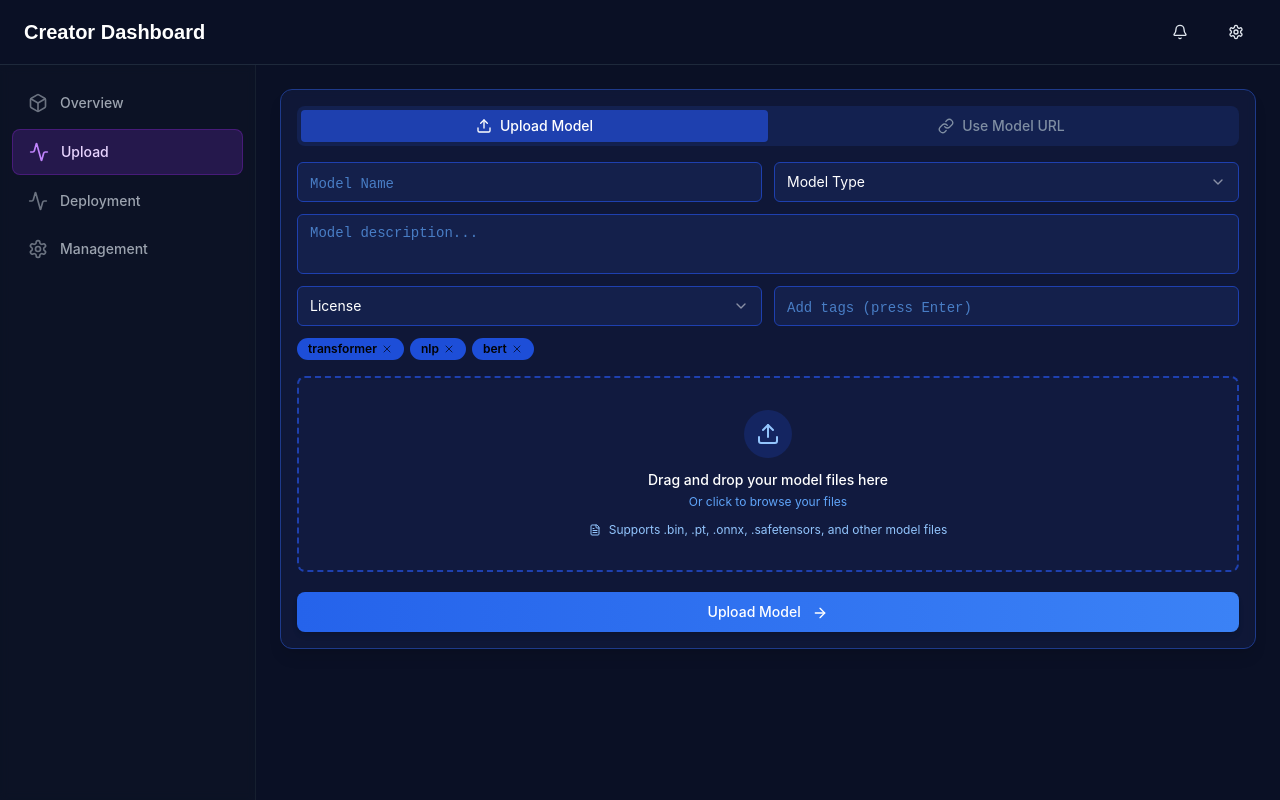
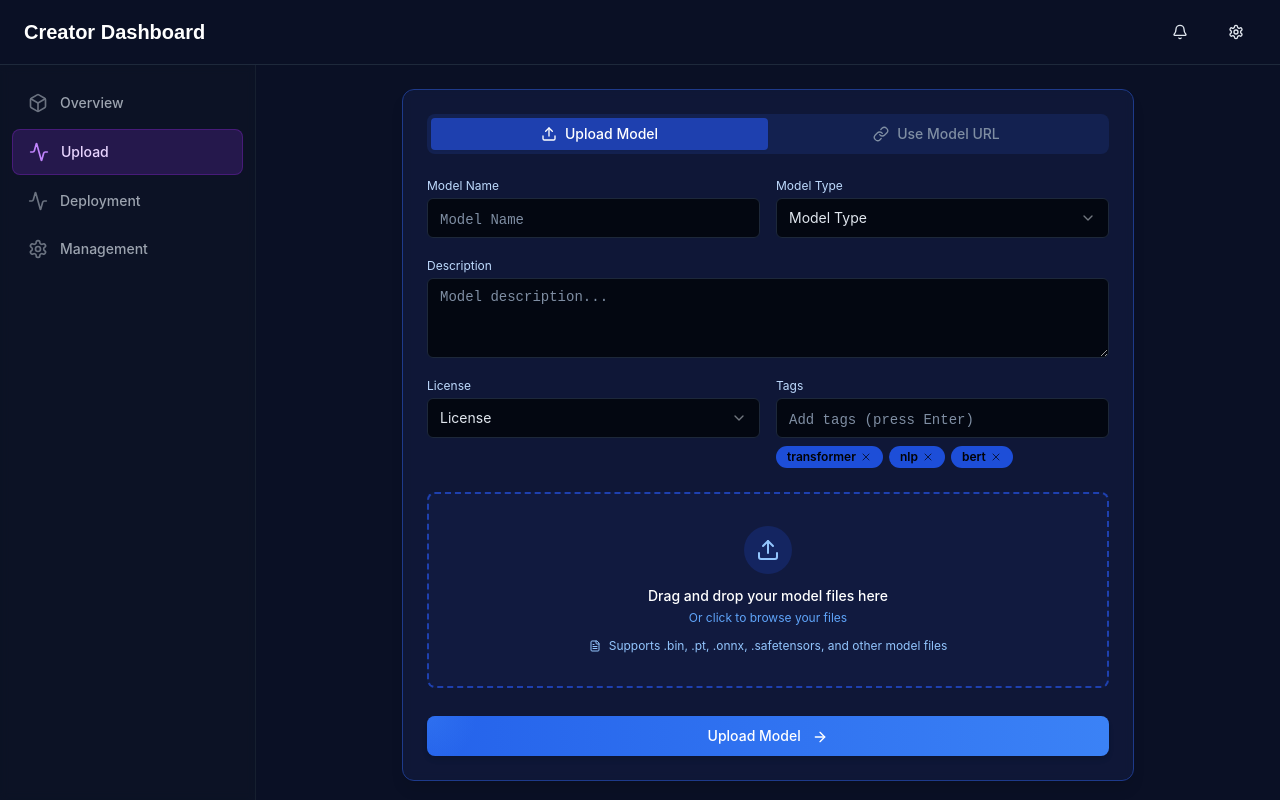
Before and after one commit to techsrishti/publikai-mvp, a Next.js app: page /creator-dashboard in a window 1280 px wide. Both pictures are taken after a click on the button "Upload". Built offline with nearby package versions, Linux system fonts and the light colour scheme.

Commit message:
refactor: enhance model upload functionality and improve UI components

```diff
--- a/src/components/model-upload.tsx
+++ b/src/components/model-upload.tsx
@@ -1,15 +1,15 @@
 "use client"
 
 import type React from "react"
-import { useState, useRef, useEffect, useTransition } from "react"
+import { useState, useRef, useEffect } from "react"
 import { Button } from "@/components/ui/button"
 import { Input } from "@/components/ui/input"
 import { Textarea } from "@/components/ui/textarea"
 import { Select, SelectContent, SelectItem, SelectTrigger, SelectValue } from "@/components/ui/select"
-import { Card, CardContent, CardDescription, CardHeader, CardTitle } from "@/components/ui/card"
+import { Card, CardContent } from "@/components/ui/card"
 import { FileUploader } from "@/components/file-uploader"
 import { Badge } from "@/components/ui/badge"
-import { ArrowRight, Info, Upload, LinkIcon, X } from "lucide-react"
+import { ArrowRight, Upload, LinkIcon, X } from "lucide-react"
 import { Tabs, TabsContent, TabsList, TabsTrigger } from "@/components/ui/tabs"
 import { uploadModelAction } from "../app/creator-dashboard/model-actions"
 
@@ -29,9 +29,10 @@ export function ModelUpload({ addNotification }: ModelUploadProps) {
   })
   const [urlFields, setUrlFields] = useState({
     organizationName: "",
-    modelName: "",
+    modelName: "", // Hugging Face model name
+    userModelName: "", // User's own model name
     description: "",
-    modelType: "",
+    modelType: "", // Not required for URL
     license: "",
     tags: ["transformer", "nlp", "bert"],
     tagInput: "",
@@ -41,7 +42,6 @@ export function ModelUpload({ addNotification }: ModelUploadProps) {
   const [isHovering, setIsHovering] = useState(false)
   const [loadingUpload, setLoadingUpload] = useState(false)
   const [loadingUrl, setLoadingUrl] = useState(false)
-  const [isPending, startTransition] = useTransition()
 
   const handleMouseMove = (e: React.MouseEvent<HTMLButtonElement>) => {
     const rect = e.currentTarget.getBoundingClientRect()
@@ -51,7 +51,7 @@ export function ModelUpload({ addNotification }: ModelUploadProps) {
     })
   }
 
-  const handleUploadChange = (field: string, value: any) => {
+  const handleUploadChange = (field: string, value: string) => {
     setUploadFields((prev) => ({ ...prev, [field]: value }))
   }
   const handleUploadTagInputKeyDown = (e: React.KeyboardEvent<HTMLInputElement>) => {
@@ -72,7 +72,7 @@ export function ModelUpload({ addNotification }: ModelUploadProps) {
     addNotification("info", `${selectedFiles.length} file(s) selected`)
   }
 
-  const handleUrlChange = (field: string, value: any) => {
+  const handleUrlChange = (field: string, value: string) => {
     setUrlFields((prev) => ({ ...prev, [field]: value }))
   }
   const handleUrlTagInputKeyDown = (e: React.KeyboardEvent<HTMLInputElement>) => {
@@ -94,8 +94,8 @@ export function ModelUpload({ addNotification }: ModelUploadProps) {
     return modelName && description && modelType && license
   }
   function validateUrlFields() {
-    const { organizationName, modelName, description, modelType, license } = urlFields
-    return organizationName && modelName && description && modelType && license
+    const { organizationName, modelName, userModelName, description, license } = urlFields
+    return organizationName && modelName && userModelName && description && license
   }
 
   async function handleUploadAction(formData: FormData) {
@@ -140,7 +140,9 @@ export function ModelUpload({ addNotification }: ModelUploadProps) {
       formData.set("url", fullUrl)
       formData.set("description", urlFields.description)
       formData.set("modelName", urlFields.modelName)
+      formData.set("name", urlFields.userModelName) // Ensure 'name' is set for backend compatibility
       formData.set("urlModelType", urlFields.modelType)
+      formData.set("modelType", urlFields.modelType) // Ensure 'modelType' is set for backend compatibility
       formData.set("license", urlFields.license)
       formData.set("tags", urlFields.tags.join(","))
       formData.set("sourceType", "URL")
@@ -170,10 +172,10 @@ export function ModelUpload({ addNotification }: ModelUploadProps) {
 
   return (
     <div className="space-y-4">
-      <Card className="bg-blue-950/40 border-blue-900 backdrop-blur-sm rounded-xl shadow-lg">
-        <CardContent className="p-4">
+      <Card className="bg-blue-950/40 border-blue-900 backdrop-blur-sm rounded-xl shadow-lg w-[75%] max-w-5xl mx-auto">
+        <CardContent className="p-6">
           <Tabs defaultValue="upload" className="w-full">
-            <TabsList className="grid w-full grid-cols-2 mb-4 bg-blue-900/30 rounded-lg overflow-hidden">
+            <TabsList className="grid w-full grid-cols-2 mb-6 bg-blue-900/30 rounded-lg overflow-hidden">
               <TabsTrigger value="upload" className="data-[state=active]:bg-blue-800 data-[state=active]:text-white transition-colors duration-200">
                 <Upload className="mr-2 h-4 w-4" />
                 Upload Model
@@ -183,25 +185,26 @@ export function ModelUpload({ addNotification }: ModelUploadProps) {
                 Use Model URL
               </TabsTrigger>
             </TabsList>
-
             <TabsContent value="upload">
-              <form className="space-y-3" action={handleUploadAction}>
-                <div className="grid gap-3 sm:grid-cols-2">
-                  <div>
+              <form className="space-y-5" action={handleUploadAction}>
+                <div className="grid gap-4 sm:grid-cols-2">
+                  <div className="flex flex-col items-start">
+                    <label htmlFor="model-name" className="text-blue-200 text-xs mb-1">Model Name</label>
                     <Input
                       id="model-name"
                       value={uploadFields.modelName}
                       onChange={(e) => handleUploadChange("modelName", e.target.value)}
                       placeholder="Model Name"
-                      className="bg-blue-950/70 border-blue-800 text-white placeholder:text-blue-400/70"
+                      className="w-full max-w-full"
                     />
                   </div>
-                  <div>
+                  <div className="flex flex-col items-start">
+                    <label htmlFor="model-type" className="text-blue-200 text-xs mb-1">Model Type</label>
                     <Select value={uploadFields.modelType} onValueChange={(v) => handleUploadChange("modelType", v)}>
-                      <SelectTrigger className="bg-blue-950/70 border-blue-800 text-white w-full">
+                      <SelectTrigger className="w-full max-w-full">
                         <SelectValue placeholder="Model Type" />
                       </SelectTrigger>
-                      <SelectContent className="bg-blue-950 border-blue-800 text-white">
+                      <SelectContent>
                         <SelectItem value="text-classification">Text Classification</SelectItem>
                         <SelectItem value="token-classification">Token Classification</SelectItem>
                         <SelectItem value="question-answering">Question Answering</SelectItem>
@@ -214,23 +217,24 @@ export function ModelUpload({ addNotification }: ModelUploadProps) {
                     </Select>
                   </div>
                 </div>
-
-                <div>
+                <div className="flex flex-col items-start">
+                  <label htmlFor="model-description" className="text-blue-200 text-xs mb-1">Description</label>
                   <Textarea
                     id="model-description"
                     value={uploadFields.description}
                     onChange={(e) => handleUploadChange("description", e.target.value)}
                     placeholder="Model description..."
-                    className="bg-blue-950/70 border-blue-800 text-white placeholder:text-blue-400/70 min-h-[60px] resize-none"
+                    className="w-full max-w-full"
                   />
                 </div>
-
-                <div className="grid gap-3 sm:grid-cols-2">
+                <div className="grid gap-4 sm:grid-cols-2">
+                  <div className="flex flex-col items-start">
+                    <label htmlFor="license" className="text-blue-200 text-xs mb-1">License</label>
                     <Select value={uploadFields.license} onValueChange={(v) => handleUploadChange("license", v)}>
-                    <SelectTrigger className="bg-blue-950/70 border-blue-800 text-white">
+                      <SelectTrigger className="w-full max-w-full">
                         <SelectValue placeholder="License" />
                       </SelectTrigger>
-                    <SelectContent className="bg-blue-950 border-blue-800 text-white">
+                      <SelectContent>
                         <SelectItem value="mit">MIT</SelectItem>
                         <SelectItem value="apache-2.0">Apache 2.0</SelectItem>
                         <SelectItem value="gpl-3.0">GPL 3.0</SelectItem>
@@ -240,19 +244,17 @@ export function ModelUpload({ addNotification }: ModelUploadProps) {
                         <SelectItem value="other">Other</SelectItem>
                       </SelectContent>
                     </Select>
-
-                  <div className="flex gap-2">
+                  </div>
+                  <div className="flex flex-col items-start">
+                    <label className="text-blue-200 text-xs mb-1">Tags</label>
                     <Input
                       value={uploadFields.tagInput}
                       onChange={(e) => handleUploadChange("tagInput", e.target.value)}
                       onKeyDown={handleUploadTagInputKeyDown}
                       placeholder="Add tags (press Enter)"
-                      className="bg-blue-950/70 border-blue-800 text-white placeholder:text-blue-400/70"
+                      className="w-full max-w-full"
                     />
-                  </div>
-                </div>
-
-                <div className="flex flex-wrap gap-1.5 mb-2">
+                    <div className="flex flex-wrap gap-1.5 mt-2">
                       {uploadFields.tags.map((tag, index) => (
                         <Badge key={index} className="bg-blue-700 hover:bg-blue-600 flex items-center gap-1 text-xs">
                           {tag}
@@ -264,7 +266,8 @@ export function ModelUpload({ addNotification }: ModelUploadProps) {
                         </Badge>
                       ))}
                     </div>
-
+                  </div>
+                </div>
                 <div className="pt-1">
                   <FileUploader onFilesSelected={handleUploadFilesSelected} />
                   {uploadFields.files.length > 0 && (
@@ -278,7 +281,6 @@ export function ModelUpload({ addNotification }: ModelUploadProps) {
                     </div>
                   )}
                 </div>
-
                 <div className="pt-2">
                   <Button
                     ref={uploadBtnRef}
@@ -287,7 +289,7 @@ export function ModelUpload({ addNotification }: ModelUploadProps) {
                     onMouseMove={handleMouseMove}
                     onMouseEnter={() => setIsHovering(true)}
                     onMouseLeave={() => setIsHovering(false)}
-                    disabled={loadingUpload || isPending}
+                    disabled={loadingUpload}
                   >
                     <span className="relative z-10">
                       {loadingUpload ? "Uploading..." : "Upload Model"} <ArrowRight className="ml-2 h-4 w-4 inline" />
@@ -295,52 +297,75 @@ export function ModelUpload({ addNotification }: ModelUploadProps) {
                     <span
                       className="glow-effect absolute w-[100px] h-[100px] rounded-full pointer-events-none"
                       style={{
-                        background: "radial-gradient(circle, rgba(59, 130, 246, 0.6) 0%, rgba(59, 130, 246, 0) 70%)",
+                        background: "radial-gradient(circle, rgba(59, 130, 246, 0.4) 0%, transparent 70%)",
                         transform: "translate(-50%, -50%)",
-                        left: mousePosition.x,
-                        top: mousePosition.y,
-                        opacity: isHovering ? 1 : 0,
-                        transition: "opacity 0.2s ease",
+                        pointerEvents: "none",
+                        left: `${mousePosition.x}px`,
+                        top: `${mousePosition.y}px`,
                       }}
                     />
                   </Button>
                 </div>
               </form>
             </TabsContent>
-
             <TabsContent value="url">
-              <form className="space-y-3" action={handleUrlAction}>
-                <div className="flex items-center gap-2">
-                  <div className="bg-blue-900/50 text-blue-300 px-2 py-1.5 rounded-l-md border border-blue-800 border-r-0 text-sm">
-                    huggingface.co/
-                  </div>
-                  <div className="flex-1 flex">
+              <form className="space-y-5" action={async (formData) => {
+                if (!formData.get("name")) {
+                  formData.set("name", formData.get("userModelName") || "")
+                }
+                await handleUrlAction(formData)
+              }}>
+                <input type="hidden" name="name" value={urlFields.userModelName} />
+                <div className="grid gap-4 sm:grid-cols-2">
+                  <div className="flex flex-col items-start">
+                    <label htmlFor="org-name" className="text-blue-200 text-xs mb-1">Organization Name</label>
                     <Input
-                      id="organization-name"
+                      id="org-name"
                       value={urlFields.organizationName}
                       onChange={(e) => handleUrlChange("organizationName", e.target.value)}
-                      placeholder="organization"
-                      className="rounded-none bg-blue-950/70 border-blue-800 text-white placeholder:text-blue-400/70 border-r-0 text-sm"
+                      placeholder="Organization Name"
+                      className="w-full max-w-full"
                     />
-                    <div className="bg-blue-900/50 text-blue-300 px-2 py-1.5 border border-blue-800 border-r-0 border-l-0 text-sm">
-                      /
                   </div>
+                  <div className="flex flex-col items-start">
+                    <label htmlFor="url-model-name" className="text-blue-200 text-xs mb-1">Hugging Face Model Name</label>
                     <Input
-                      id="model-name"
+                      id="url-model-name"
                       value={urlFields.modelName}
                       onChange={(e) => handleUrlChange("modelName", e.target.value)}
-                      placeholder="model-name"
-                      className="rounded-none rounded-r-md bg-blue-950/70 border-blue-800 text-white placeholder:text-blue-400/70 text-sm"
+                      placeholder="Model Name from Hugging Face"
+                      className="w-full max-w-full"
+                    />
+                  </div>
+                  <div className="flex flex-col items-start">
+                    <label htmlFor="user-model-name" className="text-blue-200 text-xs mb-1">Your Model Name</label>
+                    <Input
+                      id="user-model-name"
+                      value={urlFields.userModelName}
+                      onChange={(e) => handleUrlChange("userModelName", e.target.value)}
+                      placeholder="Your Model Name"
+                      className="w-full max-w-full"
                     />
                   </div>
                 </div>
-
-                <div className="grid gap-3 sm:grid-cols-2">
+                <div className="flex flex-col items-start">
+                  <label htmlFor="url-model-description" className="text-blue-200 text-xs mb-1">Description</label>
+                  <Textarea
+                    id="url-model-description"
+                    value={urlFields.description}
+                    onChange={(e) => handleUrlChange("description", e.target.value)}
+                    placeholder="Model description..."
+                    className="w-full max-w-full"
+                  />
+                </div>
+                <div className="grid gap-4 sm:grid-cols-2">
+                  <div className="flex flex-col items-start">
+                    <label htmlFor="url-model-type" className="text-blue-200 text-xs mb-1">Model Type</label>
                     <Select value={urlFields.modelType} onValueChange={(v) => handleUrlChange("modelType", v)}>
-                    <SelectTrigger className="bg-blue-950/70 border-blue-800 text-white">
+                      <SelectTrigger className="w-full max-w-full">
                         <SelectValue placeholder="Model Type" />
                       </SelectTrigger>
-                    <SelectContent className="bg-blue-950 border-blue-800 text-white">
+                      <SelectContent>
                         <SelectItem value="text-classification">Text Classification</SelectItem>
                         <SelectItem value="token-classification">Token Classification</SelectItem>
                         <SelectItem value="question-answering">Question Answering</SelectItem>
@@ -351,12 +376,14 @@ export function ModelUpload({ addNotification }: ModelUploadProps) {
                         <SelectItem value="other">Other</SelectItem>
                       </SelectContent>
                     </Select>
-
+                  </div>
+                  <div className="flex flex-col items-start">
+                    <label htmlFor="url-license" className="text-blue-200 text-xs mb-1">License</label>
                     <Select value={urlFields.license} onValueChange={(v) => handleUrlChange("license", v)}>
-                    <SelectTrigger className="bg-blue-950/70 border-blue-800 text-white">
+                      <SelectTrigger className="w-full max-w-full">
                         <SelectValue placeholder="License" />
                       </SelectTrigger>
-                    <SelectContent className="bg-blue-950 border-blue-800 text-white">
+                      <SelectContent>
                         <SelectItem value="mit">MIT</SelectItem>
                         <SelectItem value="apache-2.0">Apache 2.0</SelectItem>
                         <SelectItem value="gpl-3.0">GPL 3.0</SelectItem>
@@ -367,28 +394,17 @@ export function ModelUpload({ addNotification }: ModelUploadProps) {
                       </SelectContent>
                     </Select>
                   </div>
-
-                <div>
-                  <Textarea
-                    id="model-description"
-                    value={urlFields.description}
-                    onChange={(e) => handleUrlChange("description", e.target.value)}
-                    placeholder="Why are you using this model? What will you use it for?"
-                    className="bg-blue-950/70 border-blue-800 text-white placeholder:text-blue-400/70 min-h-[60px] resize-none"
-                  />
                 </div>
-
-                <div className="flex gap-2">
+                <div className="flex flex-col items-start">
+                  <label className="text-blue-200 text-xs mb-1">Tags</label>
                   <Input
                     value={urlFields.tagInput}
                     onChange={(e) => handleUrlChange("tagInput", e.target.value)}
                     onKeyDown={handleUrlTagInputKeyDown}
                     placeholder="Add tags (press Enter)"
-                    className="bg-blue-950/70 border-blue-800 text-white placeholder:text-blue-400/70"
+                    className="w-full max-w-full"
                   />
-                </div>
-
-                <div className="flex flex-wrap gap-1.5 mb-2">
+                  <div className="flex flex-wrap gap-1.5 mt-2">
                     {urlFields.tags.map((tag, index) => (
                       <Badge key={index} className="bg-blue-700 hover:bg-blue-600 flex items-center gap-1 text-xs">
                         {tag}
@@ -400,31 +416,16 @@ export function ModelUpload({ addNotification }: ModelUploadProps) {
                       </Badge>
                     ))}
                   </div>
-
+                </div>
                 <div className="pt-2">
                   <Button
-                    ref={uploadBtnRef}
                     type="submit"
                     className="w-full bg-gradient-to-r from-blue-600 to-blue-500 hover:from-blue-500 hover:to-blue-400 text-white relative overflow-hidden rounded-lg shadow-md transition-transform duration-150 active:scale-95"
-                    onMouseMove={handleMouseMove}
-                    onMouseEnter={() => setIsHovering(true)}
-                    onMouseLeave={() => setIsHovering(false)}
-                    disabled={loadingUrl || isPending}
+                    disabled={loadingUrl}
                   >
                     <span className="relative z-10">
-                      {loadingUrl ? "Registering..." : "Use Model"} <ArrowRight className="ml-2 h-4 w-4 inline" />
+                      {loadingUrl ? "Registering..." : "Register Model URL"} <ArrowRight className="ml-2 h-4 w-4 inline" />
                     </span>
-                    <span
-                      className="glow-effect absolute w-[100px] h-[100px] rounded-full pointer-events-none"
-                      style={{
-                        background: "radial-gradient(circle, rgba(59, 130, 246, 0.6) 0%, rgba(59, 130, 246, 0) 70%)",
-                        transform: "translate(-50%, -50%)",
-                        left: mousePosition.x,
-                        top: mousePosition.y,
-                        opacity: isHovering ? 1 : 0,
-                        transition: "opacity 0.2s ease",
-                      }}
-                    />
                   </Button>
                 </div>
               </form>
```
Also changed, not shown: src/app/creator-dashboard/model-actions.ts (+20 -3 lines). Lines whose indentation alone changed are shown as unchanged.
